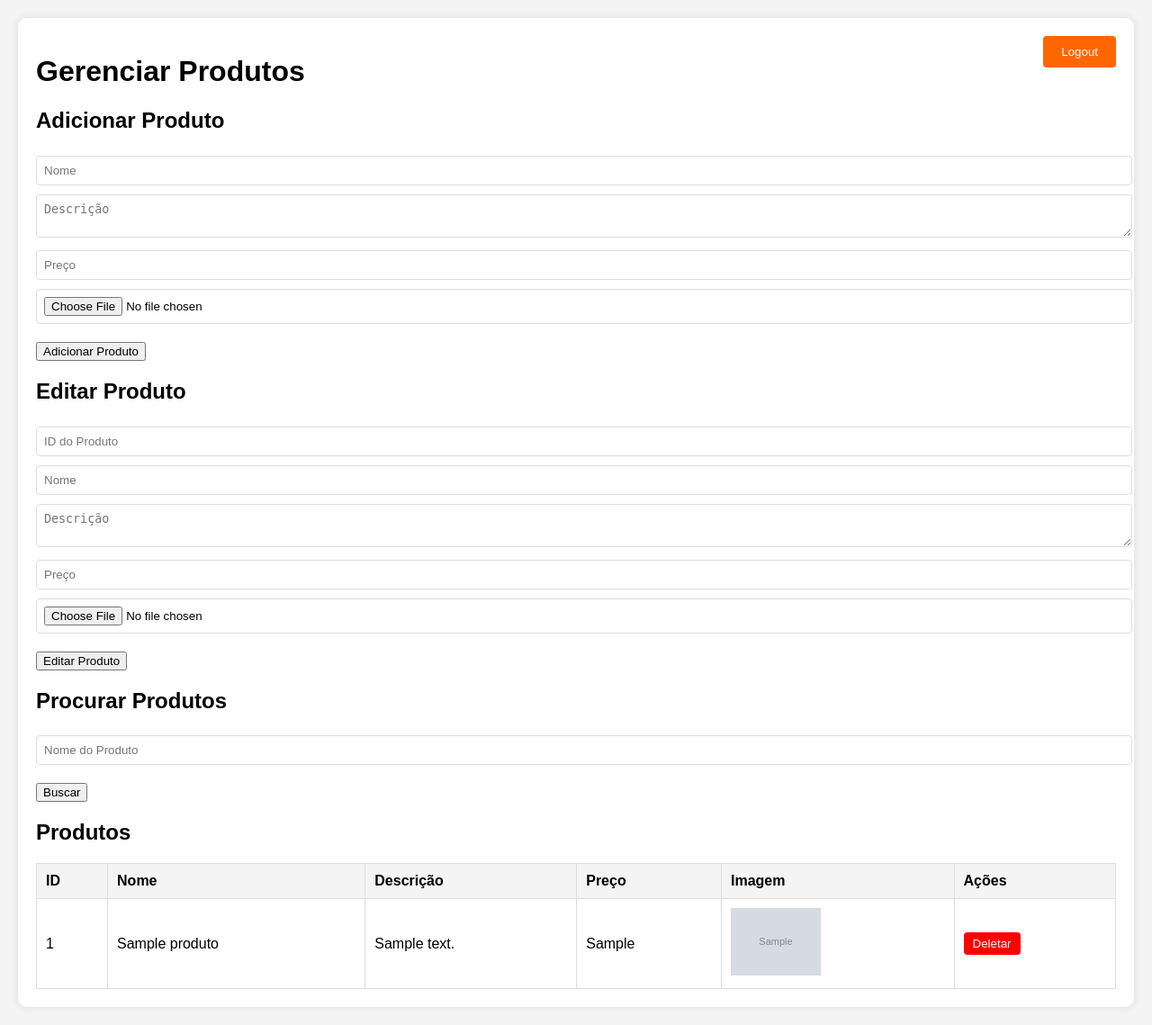
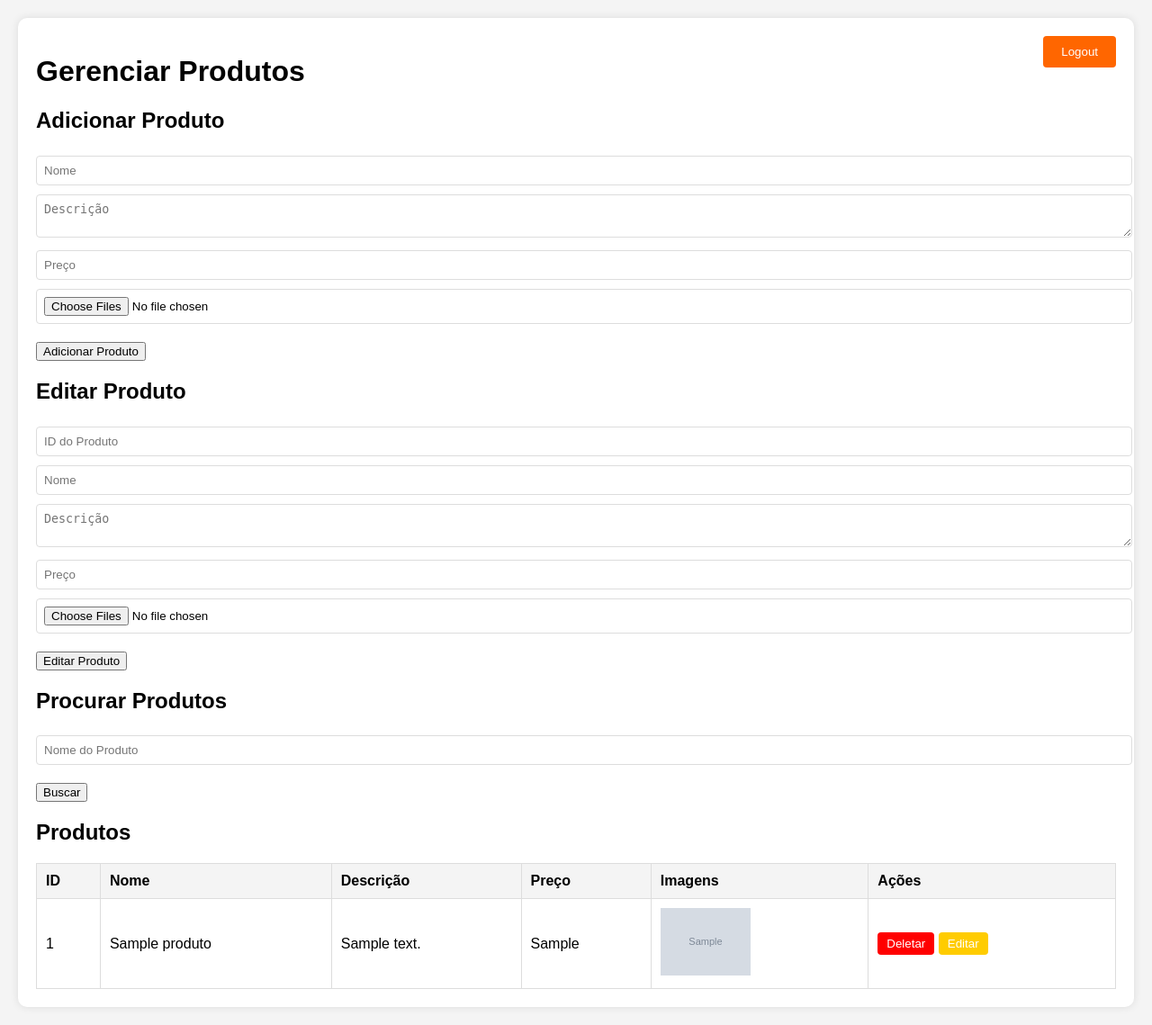
Before and after one commit to sdragonpt/site-civica, a PHP site: page /admin.php in a window 1280 px wide. Shown: the whole page at 90% size. Run offline with PHP 8.4, Linux system fonts and the light colour scheme; the visitor is signed in with stand-in values (Sample User, id 1); tables that the repository leaves empty or names only in its code hold one stand-in row (values such as "Sample post"); grey boxes marked "Sample" are stand-in pictures.

Commit message:
Update admin.php

```diff
--- a/admin.php
+++ b/admin.php
@@ -24,18 +24,21 @@ if (isset($_POST['add'])) {
     $descricao = $_POST['descricao'];
     $preco = $_POST['preco'];
 
-    // Manipula o upload de imagem
+    // Manipula o upload de imagens
     $imagem = '';
-    if (isset($_FILES['imagem']) && $_FILES['imagem']['error'] == UPLOAD_ERR_OK) {
+    if (isset($_FILES['imagens']) && $_FILES['imagens']['error'][0] == UPLOAD_ERR_OK) {
         $target_dir = "images/";
-        $target_file = $target_dir . basename($_FILES["imagem"]["name"]);
+        foreach ($_FILES['imagens']['name'] as $key => $name) {
+            $target_file = $target_dir . basename($name);
             $imageFileType = strtolower(pathinfo($target_file, PATHINFO_EXTENSION));
-        $check = getimagesize($_FILES["imagem"]["tmp_name"]);
+            $check = getimagesize($_FILES["imagens"]["tmp_name"][$key]);
 
             // Verifica se o arquivo é uma imagem
             if ($check !== false) {
-            if (move_uploaded_file($_FILES["imagem"]["tmp_name"], $target_file)) {
-                $imagem = basename($_FILES["imagem"]["name"]);
+                if (move_uploaded_file($_FILES["imagens"]["tmp_name"][$key], $target_file)) {
+                    $stmt = $conn->prepare("INSERT INTO imagens (produto_id, imagem) VALUES (?, ?)");
+                    $stmt->bind_param("is", $produto_id, $name);
+                    $stmt->execute();
                 } else {
                     echo "Desculpe, ocorreu um erro ao fazer upload da imagem.";
                 }
@@ -43,10 +46,12 @@ if (isset($_POST['add'])) {
                 echo "O arquivo não é uma imagem.";
             }
         }
+    }
 
-    $stmt = $conn->prepare("INSERT INTO produtos (nome, descricao, preco, imagem) VALUES (?, ?, ?, ?)");
-    $stmt->bind_param("ssis", $nome, $descricao, $preco, $imagem);
+    $stmt = $conn->prepare("INSERT INTO produtos (nome, descricao, preco) VALUES (?, ?, ?)");
+    $stmt->bind_param("ssi", $nome, $descricao, $preco);
     $stmt->execute();
+    $produto_id = $stmt->insert_id;
     $stmt->close();
 }
 
@@ -57,18 +62,20 @@ if (isset($_POST['edit'])) {
     $descricao = $_POST['descricao'];
     $preco = $_POST['preco'];
 
-    // Manipula o upload de imagem
-    $imagem = $_POST['existing_imagem']; // Mantém a imagem existente
-    if (isset($_FILES['imagem']) && $_FILES['imagem']['error'] == UPLOAD_ERR_OK) {
+    // Manipula o upload de imagens
+    if (isset($_FILES['imagens']) && $_FILES['imagens']['error'][0] == UPLOAD_ERR_OK) {
         $target_dir = "images/";
-        $target_file = $target_dir . basename($_FILES["imagem"]["name"]);
+        foreach ($_FILES['imagens']['name'] as $key => $name) {
+            $target_file = $target_dir . basename($name);
             $imageFileType = strtolower(pathinfo($target_file, PATHINFO_EXTENSION));
-        $check = getimagesize($_FILES["imagem"]["tmp_name"]);
+            $check = getimagesize($_FILES["imagens"]["tmp_name"][$key]);
 
             // Verifica se o arquivo é uma imagem
             if ($check !== false) {
-            if (move_uploaded_file($_FILES["imagem"]["tmp_name"], $target_file)) {
-                $imagem = basename($_FILES["imagem"]["name"]);
+                if (move_uploaded_file($_FILES["imagens"]["tmp_name"][$key], $target_file)) {
+                    $stmt = $conn->prepare("INSERT INTO imagens (produto_id, imagem) VALUES (?, ?)");
+                    $stmt->bind_param("is", $id, $name);
+                    $stmt->execute();
                 } else {
                     echo "Desculpe, ocorreu um erro ao fazer upload da imagem.";
                 }
@@ -76,9 +83,10 @@ if (isset($_POST['edit'])) {
                 echo "O arquivo não é uma imagem.";
             }
         }
+    }
 
-    $stmt = $conn->prepare("UPDATE produtos SET nome = ?, descricao = ?, preco = ?, imagem = ? WHERE id = ?");
-    $stmt->bind_param("ssisi", $nome, $descricao, $preco, $imagem, $id);
+    $stmt = $conn->prepare("UPDATE produtos SET nome = ?, descricao = ?, preco = ? WHERE id = ?");
+    $stmt->bind_param("ssii", $nome, $descricao, $preco, $id);
     $stmt->execute();
     $stmt->close();
 }
@@ -105,6 +113,15 @@ if (isset($_GET['logout'])) {
     session_destroy();
     header("Location: login.php");
     exit();
+}
+
+// Carregar imagens associadas ao produto
+function get_imagens($produto_id) {
+    global $conn;
+    $stmt = $conn->prepare("SELECT * FROM imagens WHERE produto_id = ?");
+    $stmt->bind_param("i", $produto_id);
+    $stmt->execute();
+    return $stmt->get_result();
 }
 ?>
 
@@ -178,16 +195,25 @@ if (isset($_GET['logout'])) {
         th {
             background-color: #f4f4f4;
         }
+        .delete-button, .edit-button {
+            padding: 5px 10px;
+            border: none;
+            border-radius: 4px;
+            cursor: pointer;
+        }
         .delete-button {
             background-color: #ff0000;
             color: #fff;
-            border: none;
-            padding: 5px 10px;
-            border-radius: 4px;
-            cursor: pointer;
         }
         .delete-button:hover {
             background-color: #cc0000;
+        }
+        .edit-button {
+            background-color: #ffcc00;
+            color: #fff;
+        }
+        .edit-button:hover {
+            background-color: #cca700;
         }
     </style>
 </head>
@@ -203,7 +229,7 @@ if (isset($_GET['logout'])) {
                 <input type="text" name="nome" placeholder="Nome" required>
                 <textarea name="descricao" placeholder="Descrição"></textarea>
                 <input type="text" name="preco" placeholder="Preço" required>
-                <input type="file" name="imagem">
+                <input type="file" name="imagens[]" multiple>
             </div>
             <button type="submit" name="add">Adicionar Produto</button>
         </form>
@@ -216,8 +242,7 @@ if (isset($_GET['logout'])) {
                 <input type="text" name="nome" placeholder="Nome">
                 <textarea name="descricao" placeholder="Descrição"></textarea>
                 <input type="text" name="preco" placeholder="Preço">
-                <input type="file" name="imagem">
-                <input type="hidden" name="existing_imagem" value="<?php echo isset($row['imagem']) ? htmlspecialchars($row['imagem']) : ''; ?>">
+                <input type="file" name="imagens[]" multiple>
             </div>
             <button type="submit" name="edit">Editar Produto</button>
         </form>
@@ -240,7 +265,7 @@ if (isset($_GET['logout'])) {
                     <th>Nome</th>
                     <th>Descrição</th>
                     <th>Preço</th>
-                    <th>Imagem</th>
+                    <th>Imagens</th>
                     <th>Ações</th>
                 </tr>
             </thead>
@@ -251,12 +276,24 @@ if (isset($_GET['logout'])) {
                     <td><?php echo htmlspecialchars($row['nome']); ?></td>
                     <td><?php echo htmlspecialchars($row['descricao']); ?></td>
                     <td><?php echo htmlspecialchars($row['preco']); ?></td>
-                    <td><img src="images/<?php echo htmlspecialchars($row['imagem']); ?>" alt="<?php echo htmlspecialchars($row['nome']); ?>" style="width: 100px;"></td>
+                    <td>
+                        <?php
+                        $imagens = get_imagens($row['id']);
+                        while ($img = $imagens->fetch_assoc()) {
+                            echo '<img src="images/' . htmlspecialchars($img['imagem']) . '" alt="' . htmlspecialchars($row['nome']) . '" style="width: 100px; margin-right: 5px;">';
+                        }
+                        ?>
+                    </td>
                     <td>
                         <!-- Formulário para deletar produto -->
                         <form method="post" action="" style="display:inline;">
                             <input type="hidden" name="id" value="<?php echo htmlspecialchars($row['id']); ?>">
                             <button type="submit" name="delete" class="delete-button">Deletar</button>
+                        </form>
+                        <!-- Botão de edição -->
+                        <form method="post" action="admin.php" style="display:inline;">
+                            <input type="hidden" name="id" value="<?php echo htmlspecialchars($row['id']); ?>">
+                            <button type="submit" name="edit" class="edit-button">Editar</button>
                         </form>
                     </td>
                 </tr>
```
Lines whose indentation alone changed are shown as unchanged.
